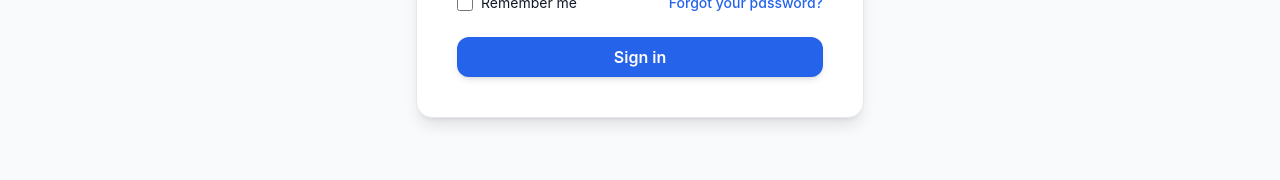
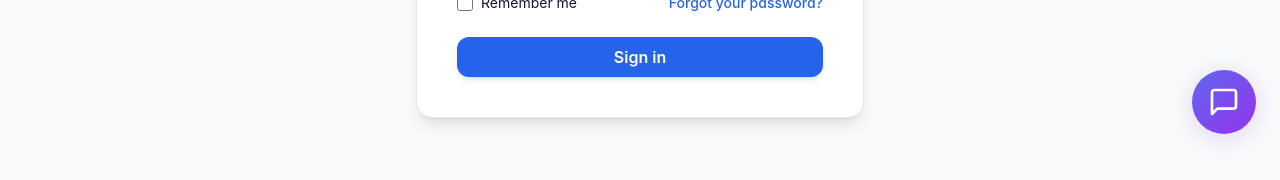
Before and after one commit to Pramodsnz01/Skill-Bridge-Job-Recommender, a React (Vite) app in the folder skillbridge-frontend/: page /login in a window 1280 px wide. Shown: the part 642-822 px from the top of the page. Built offline with nearby package versions, Linux system fonts and the light colour scheme; no server answers.

Commit message:
Adding the floating Assistant to the page

```diff
--- a/skillbridge-frontend/src/App.jsx
+++ b/skillbridge-frontend/src/App.jsx
@@ -12,9 +12,13 @@ import CareerPath from './pages/CareerPath';
 import AIAssistantDashboard from './pages/AIAssistantDashboard';
 import Settings from './pages/Settings';
 import ProtectedRoute from './components/ProtectedRoute';
+import FloatingChatButton from './components/FloatingChatButton';
+import FloatingChatModal from './components/FloatingChatModal';
+import React from 'react';
 import './index.css';
 
 function App() {
+  const [chatOpen, setChatOpen] = React.useState(false);
   return (
     <ThemeProvider>
       <AuthProvider>
@@ -58,6 +62,9 @@ function App() {
                 } />
               </Routes>
             </main>
+            {/* Floating Chat Assistant */}
+            <FloatingChatButton onClick={() => setChatOpen((o) => !o)} isOpen={chatOpen} />
+            <FloatingChatModal open={chatOpen} onClose={() => setChatOpen(false)} />
           </div>
         </Router>
       </AuthProvider>
--- /dev/null
+++ b/skillbridge-frontend/src/components/FloatingChatButton.jsx
@@ -0,0 +1,21 @@
+import React from 'react';
+
+const FloatingChatButton = ({ onClick, isOpen }) => (
+  <button
+    onClick={onClick}
+    aria-label="Open chat assistant"
+    className="fixed z-50 bottom-4 right-4 sm:bottom-6 sm:right-6 bg-gradient-to-br from-indigo-500 to-purple-600 hover:from-indigo-600 hover:to-purple-700 text-white rounded-full shadow-lg w-16 h-16 sm:w-16 sm:h-16 w-12 h-12 flex items-center justify-center transition-all duration-200 focus:outline-none focus:ring-4 focus:ring-indigo-300"
+    style={{ boxShadow: '0 4px 24px rgba(80, 0, 200, 0.15)', paddingBottom: 'env(safe-area-inset-bottom, 0px)' }}
+  >
+    {/* Simple chat bubble SVG */}
+    <svg width="32" height="32" viewBox="0 0 24 24" fill="none" stroke="currentColor" strokeWidth="2" strokeLinecap="round" strokeLinejoin="round" className="w-8 h-8 sm:w-8 sm:h-8 w-6 h-6">
+      <path d="M21 15a2 2 0 0 1-2 2H7l-4 4V5a2 2 0 0 1 2-2h14a2 2 0 0 1 2 2z" />
+    </svg>
+    {/* Optionally, show a close icon if open */}
+    {isOpen && (
+      <span className="absolute top-2 right-2 text-xs bg-white text-indigo-600 rounded-full px-1.5 py-0.5 shadow">×</span>
+    )}
+  </button>
+);
+
+export default FloatingChatButton;
--- /dev/null
+++ b/skillbridge-frontend/src/components/FloatingChatModal.jsx
@@ -0,0 +1,20 @@
+import React from 'react';
+import ChatBot from './ChatBot';
+
+const FloatingChatModal = ({ open, onClose }) => {
+  if (!open) return null;
+  return (
+    <div className="fixed z-50 sm:bottom-24 sm:right-6 bottom-0 right-0 w-[350px] max-w-[95vw] h-[500px] sm:w-[350px] sm:max-w-[95vw] sm:h-[500px] w-full h-[90vh] bg-white dark:bg-gray-900 rounded-2xl sm:rounded-2xl rounded-t-2xl shadow-2xl border border-gray-200 dark:border-gray-700 flex flex-col overflow-hidden animate-fade-in">
+      {/* Header with close button */}
+      <div className="flex items-center justify-between p-3 border-b border-gray-200 dark:border-gray-700 bg-gradient-to-r from-indigo-500 to-purple-600">
+        <span className="text-white font-semibold">SkillBridge AI Assistant</span>
+        <button onClick={onClose} aria-label="Close chat" className="text-white text-xl font-bold hover:text-gray-200 focus:outline-none">×</button>
+      </div>
+      <div className="flex-1 min-h-0">
+        <ChatBot />
+      </div>
+    </div>
+  );
+};
+
+export default FloatingChatModal;
```
